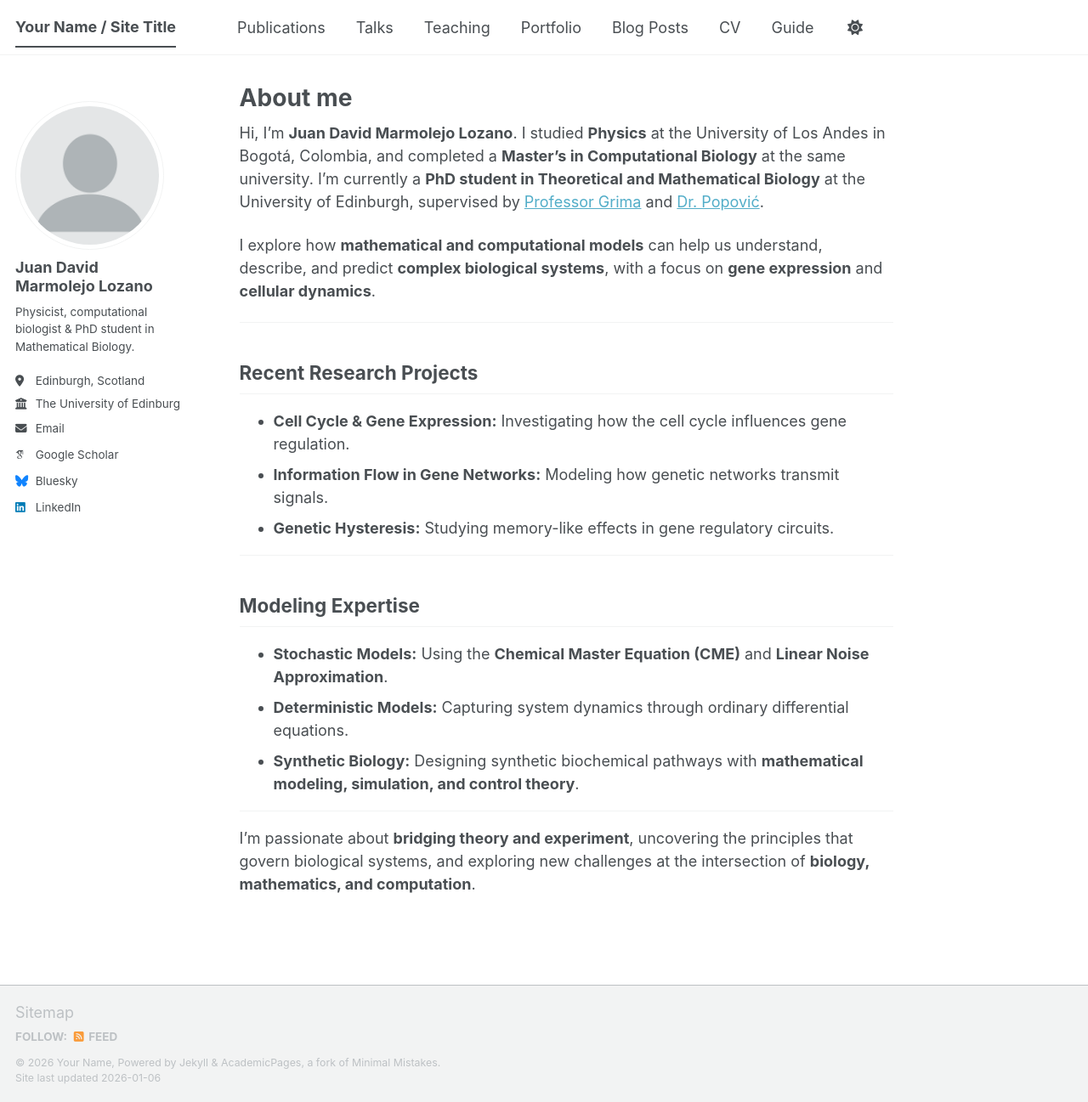
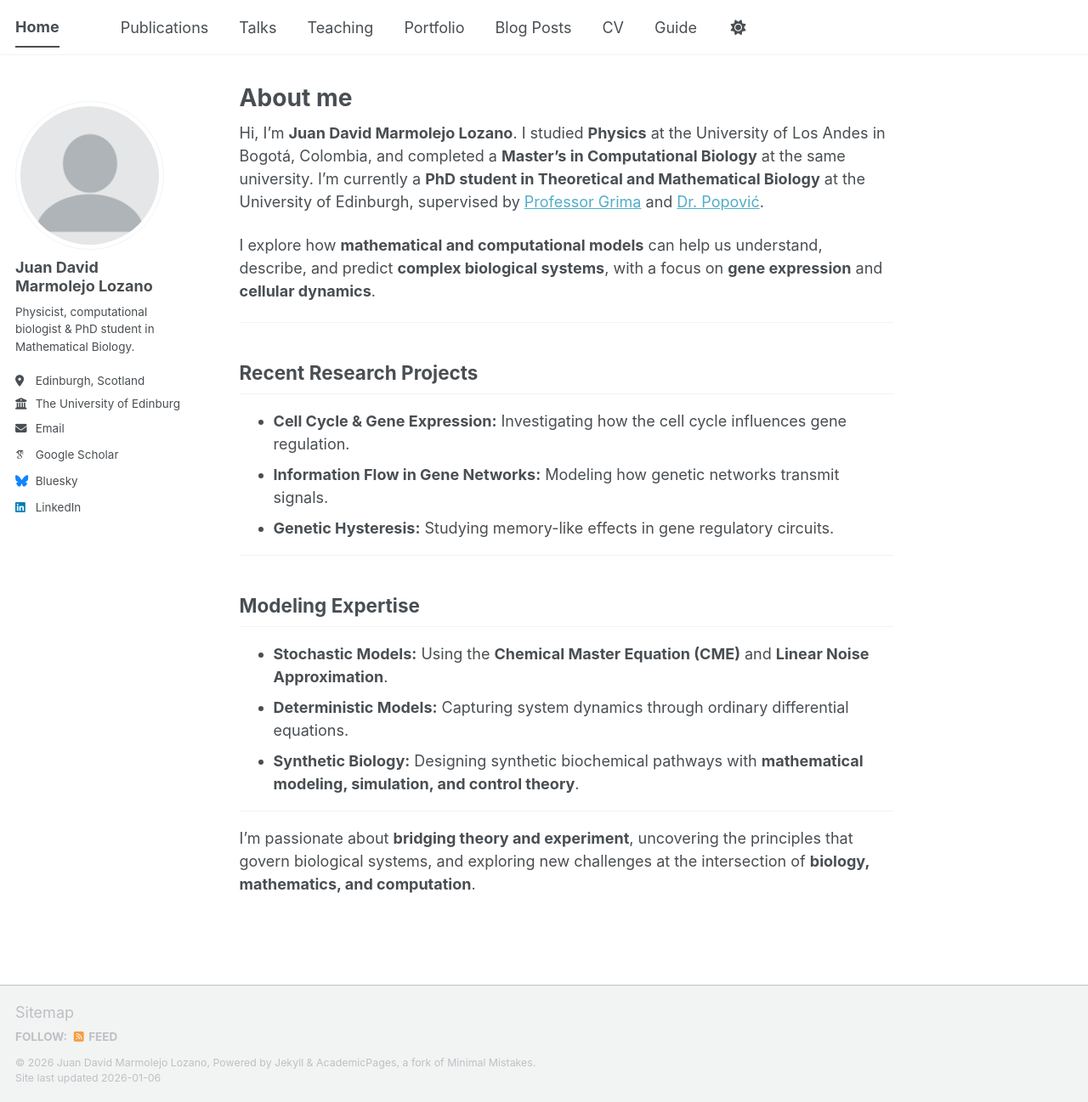
Before and after one commit to jdmarmolejo/jdmarmolejo.github.io, a Jekyll site: the page built from _pages/about.md, in a window 1280 px wide and 1297 px high. Shown: the whole window at 85% size. Built offline with Jekyll 4.4.1, drawn with Linux system fonts in a browser that asks for light colours; some web fonts are replaced; a script bundle is joined from its source files by our own code; library files that are not in the unit come from our copies.

Commit message:
Update _config.yml

```diff
--- a/_config.yml
+++ b/_config.yml
@@ -9,14 +9,14 @@
 # Basic Site Settings
 locale                   : "en-US"
 site_theme               : "default" # The available themes options are "default", "air", "sunrise", "mint", "dirt" and "contrast"
-title                    : "Your Name / Site Title"
+title                    : "Home"
 title_separator          : "-"
-name                     : &name "Your Name"
+name                     : &name "Juan David Marmolejo Lozano"
 description              : &description "Your Name's academic portfolio"   # Update this with a general description of your site, this is the default if not overridden by a page
-url                      : https://academicpages.github.io # The base hostname & protocol for your site e.g. "https://[your GitHub username].github.io",
+url                      : https://jdmarmolejo.github.io # The base hostname & protocol for your site e.g. "https://[your GitHub username].github.io",
                                                            # or if you already have some other page hosted on Github then use "https://[your GitHub username].github.io/[Your Repo Name]"
 baseurl                  : "" # the subpath of your site, e.g. "/blog"
-repository               : "academicpages/academicpages.github.io"
+repository               : "jdmarmolejo/jdmarmolejo.github.io"
 
 # Site Author - The following control what appear as part of the author content on the side bar.
 #               If a field is blank the icon and link will not appear, otherwise it will be shown.
```
